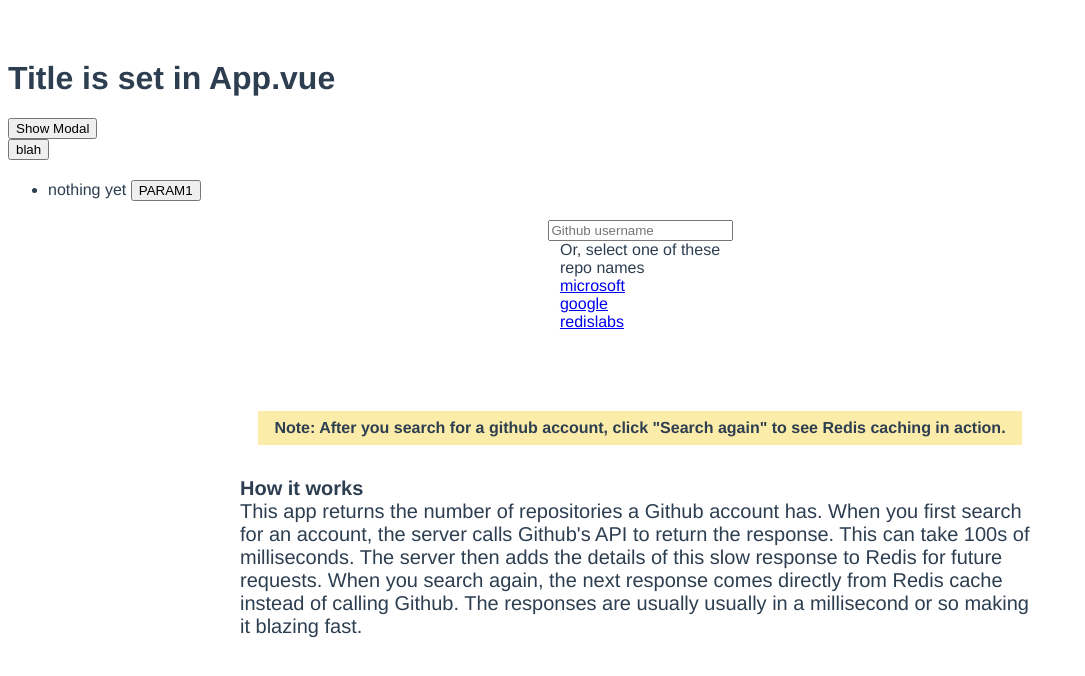
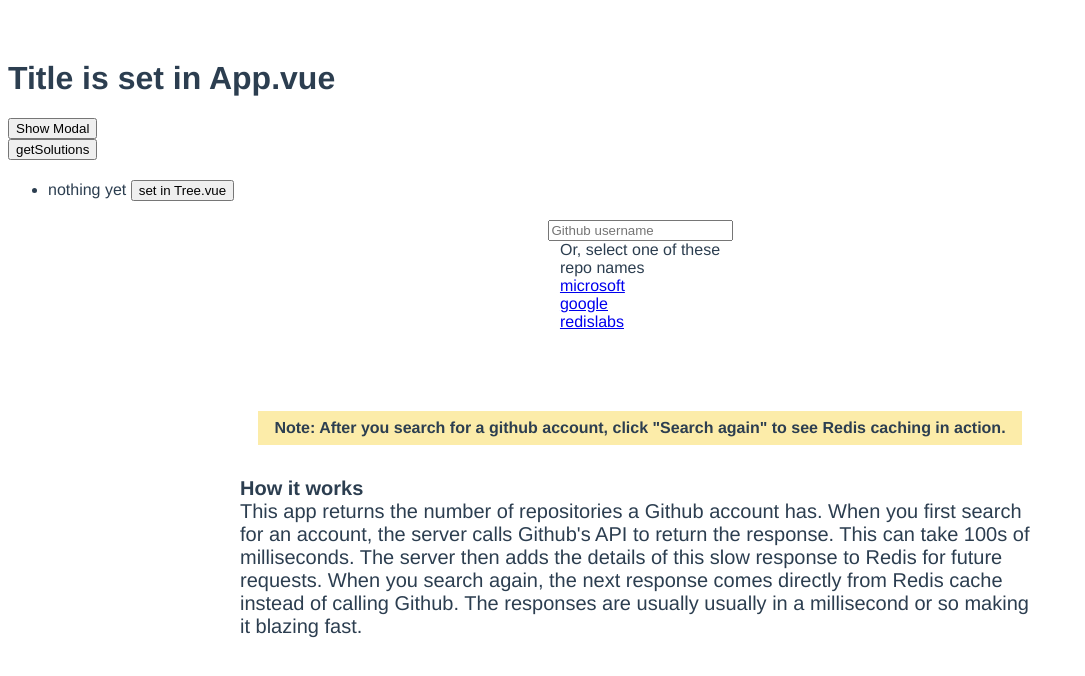
Before and after one commit to a2g/Script, a Vue app in the folder vuelve/: page / in a window 1280 px wide. Shown: the top 676 px of the page, without its empty margins (0-1085 px from the left). Built offline with nearby package versions, Linux system fonts and the light colour scheme; the HTML template or start-up script is replaced by a standard one.

Commit message:
Works (I think)  since this is harmless

```diff
--- a/vuelve/src/components/Tree.vue
+++ b/vuelve/src/components/Tree.vue
@@ -20,8 +20,8 @@ export default {
     return {
       treeData2: {
         name: 'nothing yet',
-        paramA: 'PARAM1',
-        paramB: 'PARAM2',
+        paramA: 'set in Tree.vue',
+        paramB: 'also set in Tree.vue',
         children: [
         ]
       }
@@ -58,7 +58,7 @@ export default {
 
 <template>
   <div>
-    <button @click="awaitGetSolutionsAndSetToData"> blah </button>
+    <button @click="awaitGetSolutionsAndSetToData"> getSolutions </button>
   <ul>
     <td></td>
     <TreeItem class="item" v-bind:theModelAsAProp="treeData2"></TreeItem>
```
